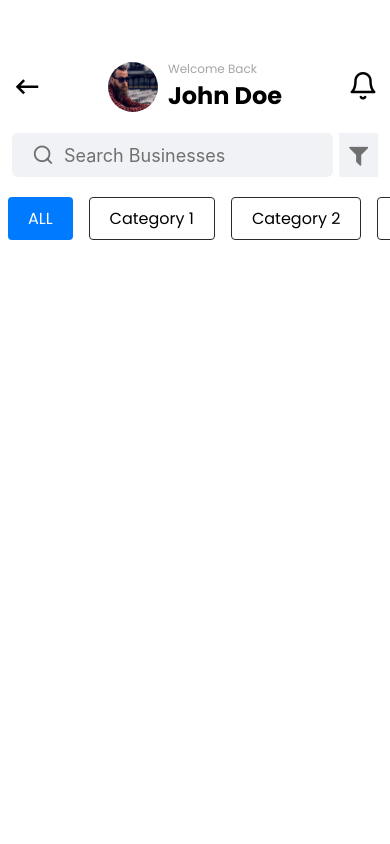
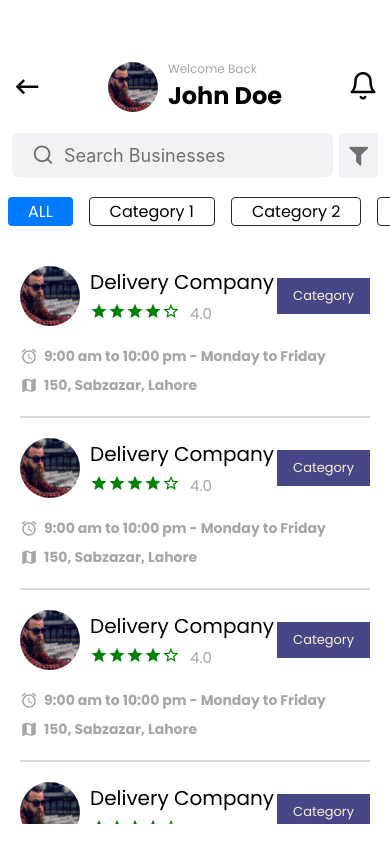
Before and after one commit to EhsanWebDev/RN-DoorstepSolutions, a React Native app: screen / in a window 390 px wide. Built offline with nearby package versions, Linux system fonts and the light colour scheme.

Commit message:
Added category screen

```diff
--- a/components/Avatar.js
+++ b/components/Avatar.js
@@ -1,17 +1,13 @@
 import React from "react";
 import { StyleSheet, Image } from "react-native";
+import { images } from "../constants/images";
 
 const Avatar = ({ sm, rounded }) => {
   let styleSM = {};
 
-  styleSM = sm && { width: 80, height: 80, borderRadius: rounded && 30 };
+  styleSM = sm && { width: 60, height: 60, borderRadius: rounded && 30 };
 
-  return (
-    <Image
-      source={require("../assets/images/dp.jpg")}
-      style={[styles.imgStyle, styleSM]}
-    />
-  );
+  return <Image source={images.men1} style={[styles.imgStyle, styleSM]} />;
 };
 const styles = StyleSheet.create({
   imgStyle: {
--- /dev/null
+++ b/components/Home/CategoryItem.js
@@ -0,0 +1,49 @@
+import React from "react";
+import { View } from "react-native";
+import Container from "../Container";
+import Avatar from "../Avatar";
+import GeneralText from "../GeneralText";
+import StarRatings from "../StarRating";
+import { colors } from "../../constants/theme";
+import { MaterialCommunityIcons } from "@expo/vector-icons";
+const CategoryItem = () => {
+  return (
+    <Container
+      mh={20}
+      pv={20}
+      styles={{ borderBottomWidth: 2, borderBottomColor: colors.borderColor }}
+    >
+      <Container justify="space-between" direction="row" align="center">
+        <Container direction="row" align="center">
+          <Container>
+            <Avatar sm rounded />
+          </Container>
+          <Container ml={10}>
+            <GeneralText size={20}>Delivery Company</GeneralText>
+            <StarRatings stars={4} />
+          </Container>
+        </Container>
+        <Container bg="#474787" pv={8} ph={16}>
+          <GeneralText color="#f7f1e3" size={13}>
+            Category
+          </GeneralText>
+        </Container>
+      </Container>
+
+      <Container direction="row" align="center" mt={20}>
+        <MaterialCommunityIcons name="alarm" size={18} color={colors.muted} />
+        <GeneralText color={colors.muted} size={14} bold ml={6}>
+          9:00 am to 10:00 pm - Monday to Friday
+        </GeneralText>
+      </Container>
+      <Container direction="row" align="center" mt={8}>
+        <MaterialCommunityIcons name="map" size={18} color={colors.muted} />
+        <GeneralText color={colors.muted} size={14} bold ml={6}>
+          150, Sabzazar, Lahore
+        </GeneralText>
+      </Container>
+    </Container>
+  );
+};
+
+export default CategoryItem;
--- /dev/null
+++ b/components/StarRating.js
@@ -0,0 +1,40 @@
+import React from "react";
+import Container from "./Container";
+import { MaterialCommunityIcons } from "@expo/vector-icons";
+import GeneralText from "./GeneralText";
+import { colors } from "../constants/theme";
+
+const StarRatings = ({ stars }) => {
+  const retStars = () => {
+    let totalStars = [];
+    for (let index = 1; index <= 5; index++) {
+      // Set the path to filled stars
+      let path = "star";
+      // If ratings is lower, set the path to unfilled stars
+      if (index > stars) {
+        path = "star-outline";
+      }
+      // Push the Image tag in the stars array
+      totalStars.push(
+        <MaterialCommunityIcons name={path} size={18} color="green" />
+      );
+    }
+    return totalStars;
+  };
+
+  return (
+    <Container direction="row" align="center">
+      <Container direction="row" justify="center" mr={10}>
+        {retStars()}
+      </Container>
+
+      <GeneralText
+        mt={5}
+        color={colors.muted}
+        size={15}
+      >{`${stars}.0`}</GeneralText>
+    </Container>
+  );
+};
+
+export default StarRatings;
--- a/screens/Category/Category.js
+++ b/screens/Category/Category.js
@@ -3,13 +3,14 @@ import { ScrollView, Text, View } from "react-native";
 import Container from "../../components/Container";
 import Header from "../../components/Header";
 import CatComp from "../../components/Home/CategoryCard";
+import CategoryItem from "../../components/Home/CategoryItem";
 import Pill from "../../components/Pill";
 import SearchBar from "../../components/SearchBar";
 
 export default class Category extends Component {
   render() {
     return (
-      <ScrollView style={{ flex: 1 }}>
+      <Container styles={{ flex: 1 }}>
         <Header showBack />
         <SearchBar showFilter />
         <ScrollView
@@ -23,7 +24,15 @@ export default class Category extends Component {
           <Pill label="Category 3" />
           <Pill label="Category 4" />
         </ScrollView>
-      </ScrollView>
+
+        <ScrollView style={{ marginVertical: 20 }}>
+          <CategoryItem />
+          <CategoryItem />
+          <CategoryItem />
+          <CategoryItem />
+          <CategoryItem />
+        </ScrollView>
+      </Container>
     );
   }
 }
```
